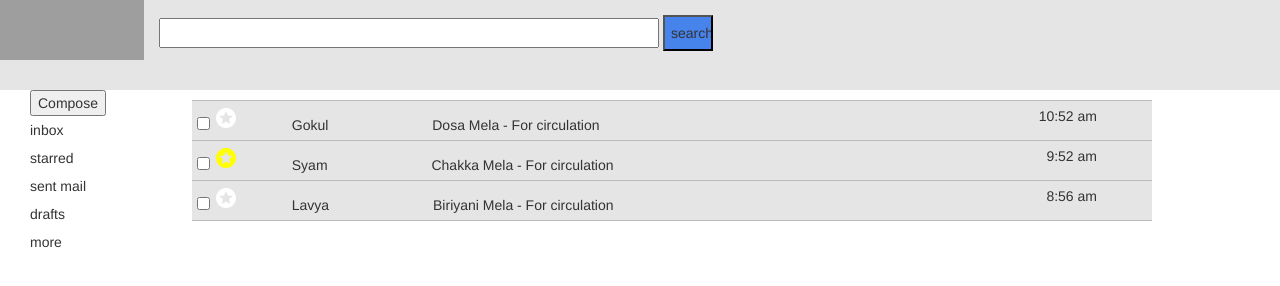
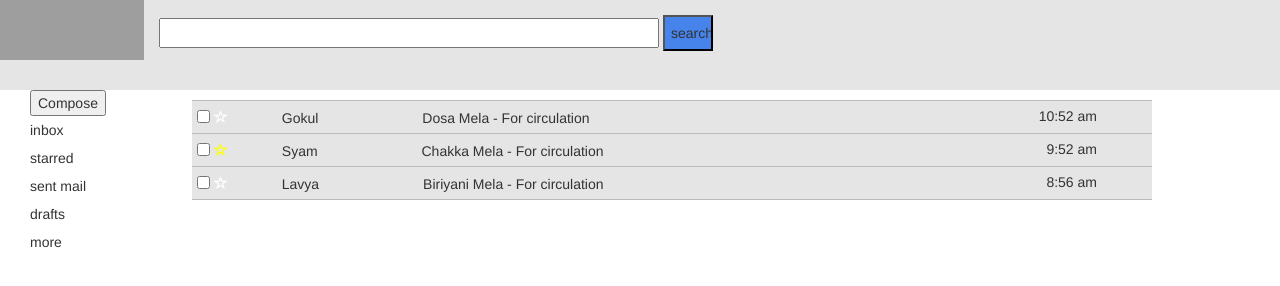
Before and after one commit to anusekhar/Gmail, a plain HTML site: page index.html at #!/inbox/inbox in a window 1280 px wide. Drawn offline with nearby package versions, Linux system fonts and the light colour scheme; grey boxes are pictures that could not be loaded.

Commit message:
third commit

```diff
--- a/app/views/inbox.html
+++ b/app/views/inbox.html
@@ -2,7 +2,7 @@
   <div>
         <li ng-repeat="inbox in inboxItems" >
           <input type="checkbox">
-          <i class="material-icons {{inbox.starred}}" ng-click="myfunction($index)">stars</i>
+          <i class="glyphicon glyphicon-star-empty {{inbox.starred}}" ng-click="myfunction($index)"></i>
           <div class="from">{{inbox.from}}</div>
           <div class="msg">{{inbox.message}}</div>
           <div class="time">{{inbox.time}}</div>
```
